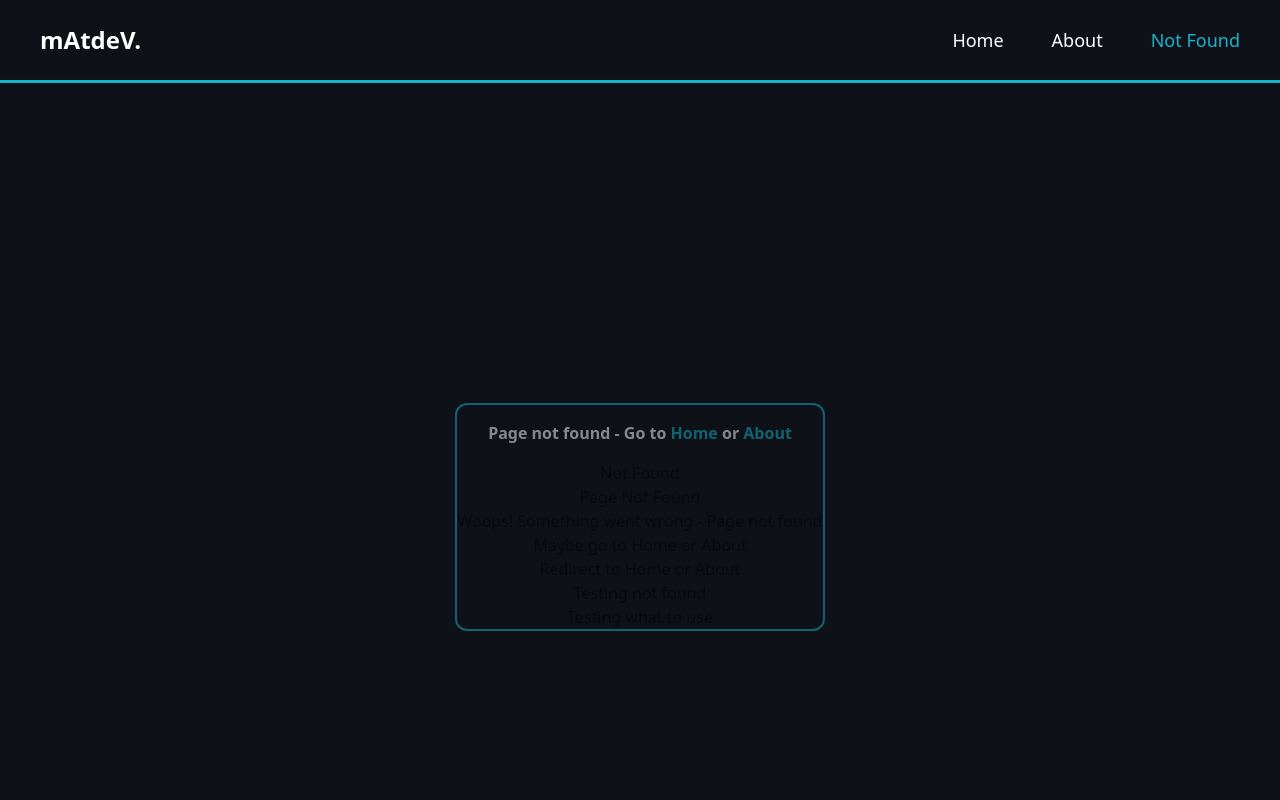
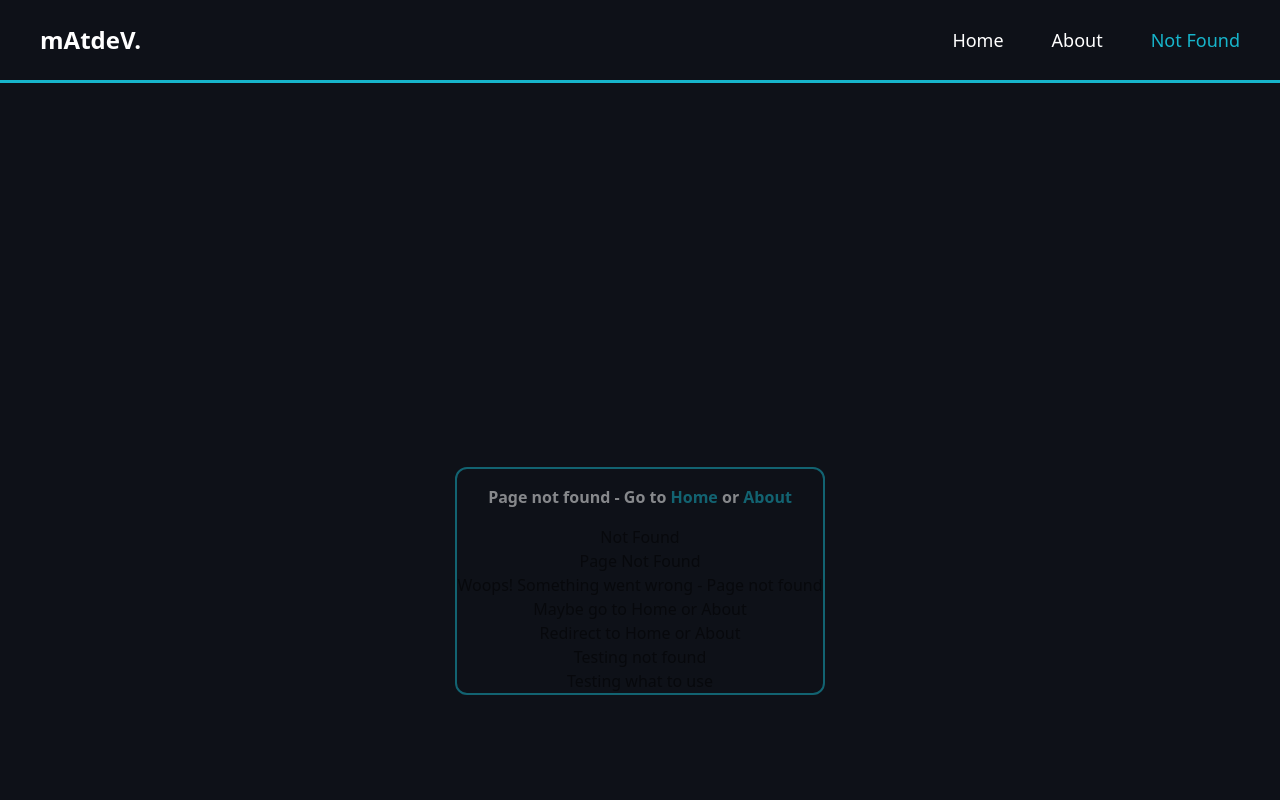
Before and after one commit to matiascabrejos/Portfolio, a Vue app: page /back in a window 1280 px wide. Shown: the top 800 px of the page. Built offline with nearby package versions, Linux system fonts and the light colour scheme.

Commit message:
Working in the not found page

```diff
--- a/src/pages/NotFound.vue
+++ b/src/pages/NotFound.vue
@@ -24,7 +24,7 @@
 }
 
 .border-wrapper {
-  @apply border-2 inline-block m-80 rounded-xl animate-pulse;
+  @apply border-2 inline-block m-96 rounded-xl animate-pulse;
   border-color: #17b5cb;
 }
 
```
